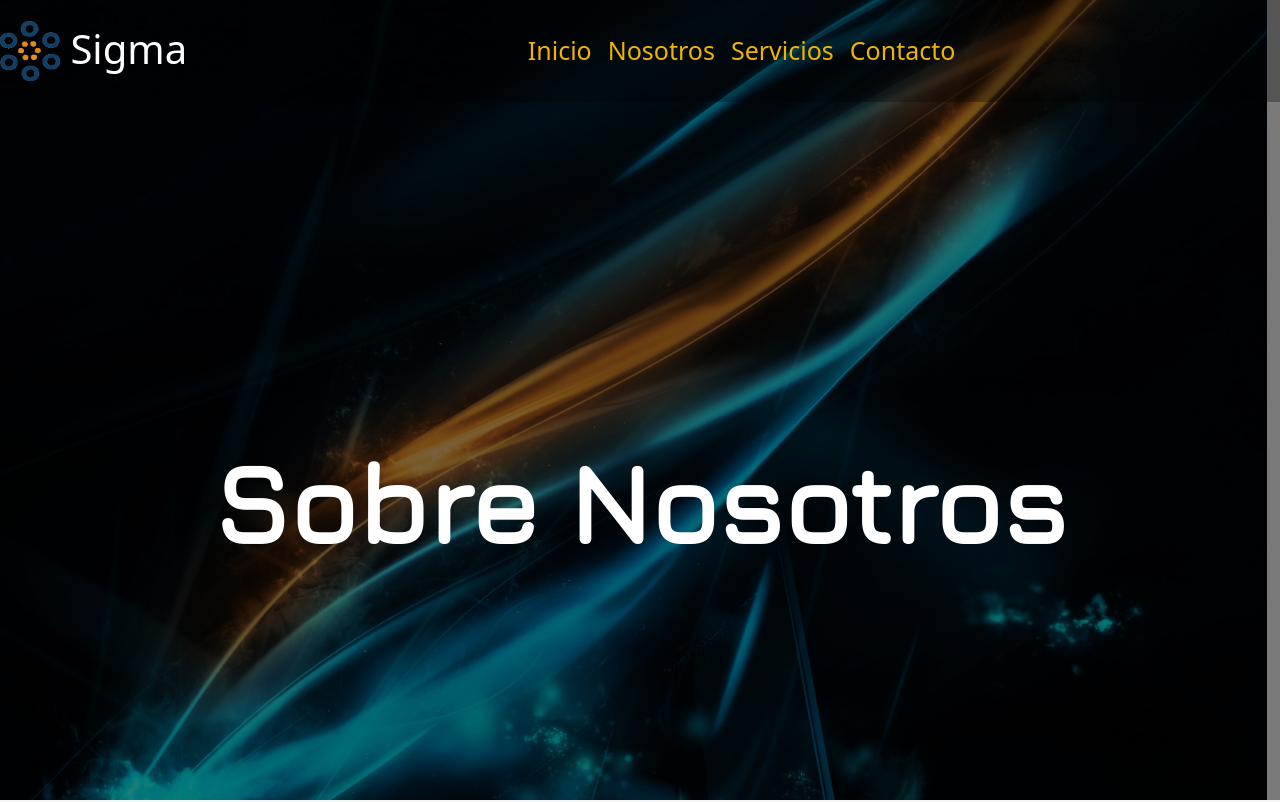
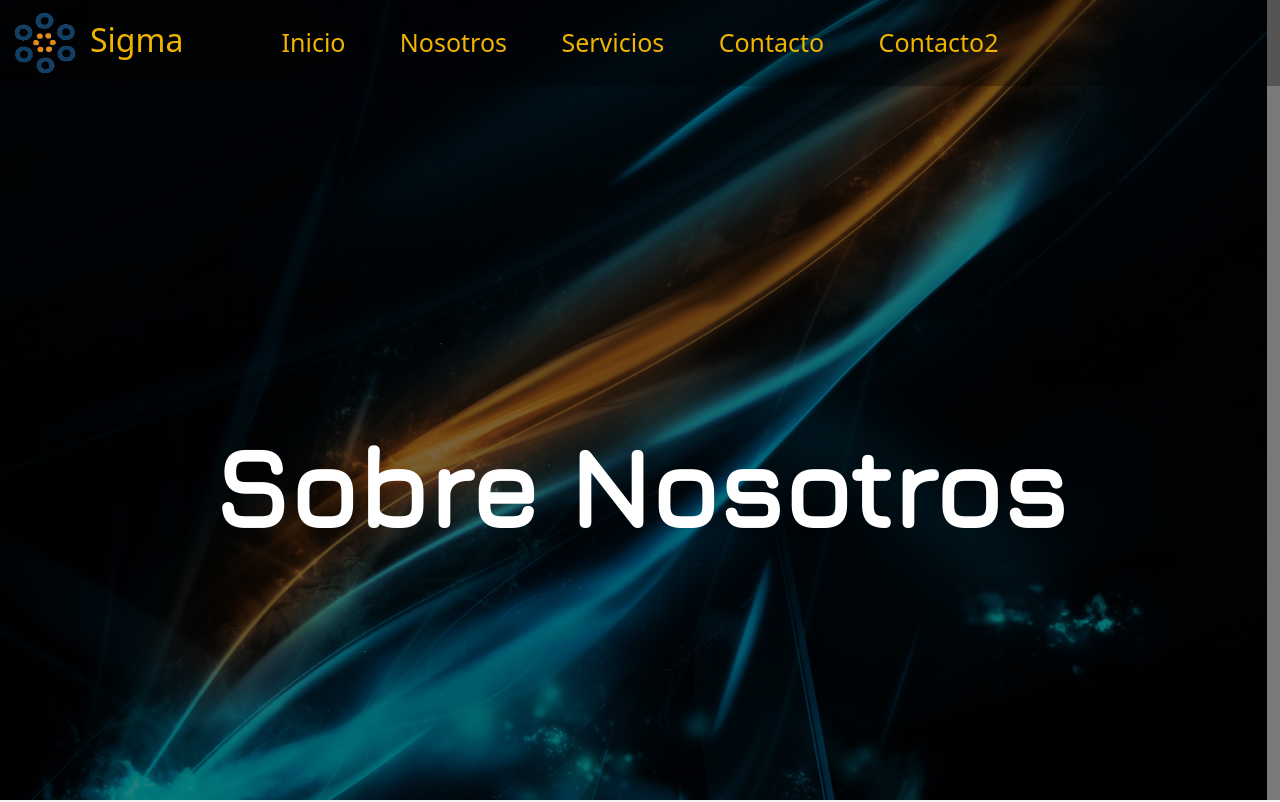
Before and after one commit to lucianovines/ProyectoFinalCoder, a plain HTML site: page nosotros.html in a window 1280 px wide. Shown: the top 802 px of the page. Drawn offline with nearby package versions, Linux system fonts and the light colour scheme; a web font is replaced by a local one.

Commit message:
Ajustes al navbar

```diff
--- a/assets/styles/style.scss
+++ b/assets/styles/style.scss
@@ -6,6 +6,7 @@
 body{
   background-color: #F5F5F5;
 }
+
 
 .bg-dark{
     background-color: rgba(0, 0, 0, 0.3) !important;
@@ -23,10 +24,19 @@
   background-color: transparent !important;
 }
 .navbar-brand {
-  font-size: 2.5em;
-  color: white !important;
-  border: 0px;
+  font-size: 2em !important;
+    img{
+    margin: 0 15px;
+    }
+}
 
+.navbar-center {
+  position: absolute;
+  left: 50%;
+  transform: translatex(-50%);
+  li{
+    padding: 0 1.2em;
+  }
 }
 
 .filasContenido{
@@ -281,7 +291,6 @@
 .fondonaranja{
   background-color: #f18624;
   color: white;
-  padding: 0 !important;
 }
 .container-fluid{
   padding-left: 0 !important;
--- a/nosotros.html
+++ b/nosotros.html
@@ -14,31 +14,39 @@
 <body>
 	<!--Encabezado-->
 	<div class="container-fluid pantallainicial">
-		<div class="row align-items-center">
-			<div id="quienes" class="col-12">
 		<header>
-					<nav class="navbar navbar-expand-lg navbar-light bg-dark">
+			<nav class="navbar navbar-expand-lg bg-dark">
 				<div class="container-fluid">
-							<nav class="navbar navbar-light bg-light">
-								<span class="navbar-brand mb-0 h1">
-									<img src="assets/images/logosolo.png" alt="" width="60" height="60" class="d-inline-block align-text-top">
-									Sigma
-								  </span>
-							  </nav>
-						  <button class="navbar-toggler" type="button" data-bs-toggle="collapse" data-bs-target="#navbarNavAltMarkup" aria-controls="navbarNavAltMarkup" aria-expanded="false" aria-label="Toggle navigation">
+					<a class="navbar-brand" href="#">
+						<img src="assets/images/logosolo.png" alt="" width="60" height="60" class=" ">Sigma</a>
+					<button class="navbar-toggler" type="button" data-bs-toggle="collapse" data-bs-target="#navbarSupportedContent" aria-controls="navbarSupportedContent" aria-expanded="false" aria-label="Toggle navigation">
 					<span class="navbar-toggler-icon"></span>
 					</button>
-						  <div class="collapse navbar-collapse justify-content-md-center ml-auto" id="navbarNavAltMarkup">
-							<div class="navbar-nav">
-							  <a class="nav-link" href="index.html">Inicio</a>
-							  <a class="nav-link" href="#">Nosotros</a>
-							  <a class="nav-link" href="#servicios">Servicios</a>
+					<div class="collapse navbar-collapse" id="navbarSupportedContent">
+						<ul class="navbar-nav me-auto mb-2 mb-lg-0 navbar-center">
+						<li class="nav-item">
+						<a class="nav-link active" aria-current="page" href="#">Inicio</a>
+						</li>
+						<li class="nav-item">
+							<a class="nav-link" href="nosotros.html">Nosotros</a>
+						</li>
+						<li class="nav-item">
+							<a class="nav-link" href="#">Servicios</a>
+						</li>
+						<li class="nav-item">
 							<a class="nav-link" href="#">Contacto</a>
-							</div>
+						</li>
+						<li class="nav-item">
+							<a class="nav-link" href="#">Contacto2</a>
+						</li>
+						</ul>
 					</div>
 				</div>
 			</nav>
 		</header>
+
+		<div class="row align-items-center">
+			<div id="quienes" class="col-12">
 				<main>
 					<div id="fondoNegro" ></div>
 					<div class="tituloPagina">
```
Also changed, not shown: index.html (+33 -15 lines), assets/styles/style.css, 1 other file. Lines whose indentation alone changed are shown as unchanged.
